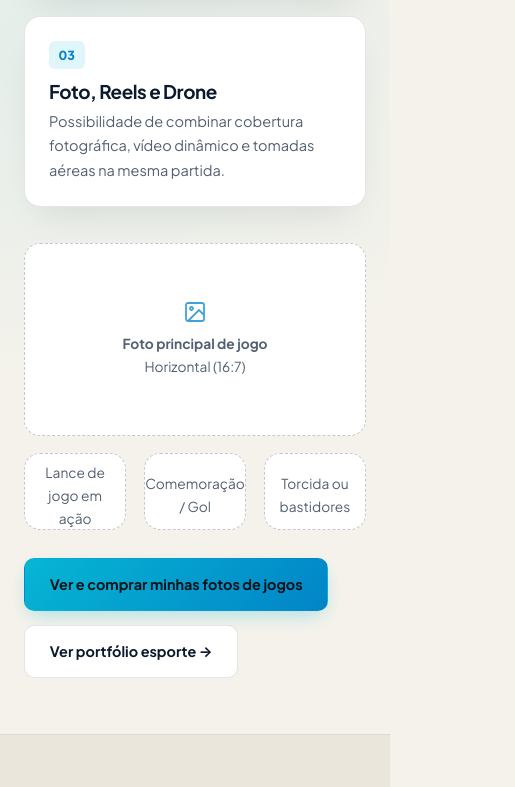
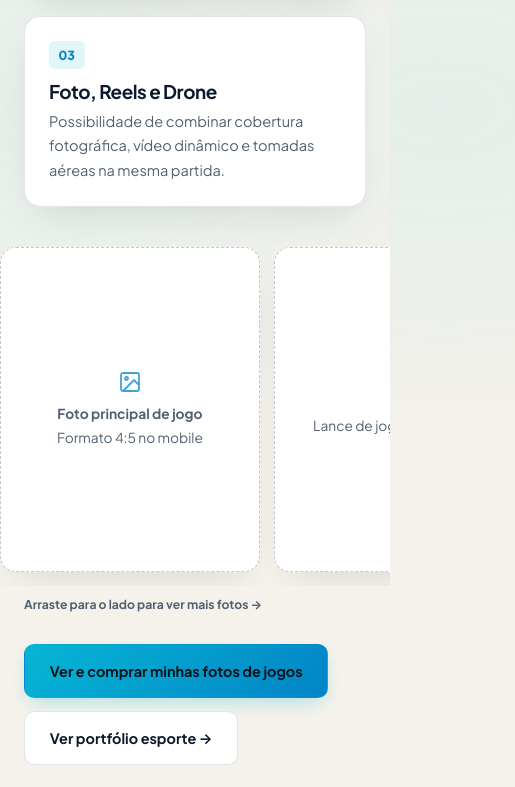
Before and after one commit to crmarciodagama/site-oceam, a plain HTML site: page teste.html in a window 390 px wide. Shown: the part 1636-2423 px from the top of the page, 515 px wide, since content can reach past the window. Drawn offline with nearby package versions, Linux system fonts and the light colour scheme.

Commit message:
Refactor slots and update styles for mobile carousel

```diff
--- a/teste.html
+++ b/teste.html
@@ -225,7 +225,6 @@ nav a:hover { color: var(--navy); }
   margin: 0 auto 2.25rem;
 }
 
-/* Palavra alternando dentro do slogan */
 .swap-word {
   display: inline-block;
   font-family: "Cormorant Garamond", Georgia, serif;
@@ -241,7 +240,6 @@ nav a:hover { color: var(--navy); }
   transform: translateY(10px);
 }
 
-/* Stage do Demoreel centralizado, começando pequeno e expandindo na rolagem */
 .reel-stage {
   display: flex;
   justify-content: center;
@@ -418,12 +416,20 @@ h2 { font-size: clamp(1.85rem, 3.8vw, 2.65rem); font-weight: 800; margin-bottom:
 .value-card h3 { font-size: 1.18rem; font-weight: 700; margin-bottom: 0.4rem; }
 .value-card p { margin: 0; color: var(--mute); font-size: 0.91rem; }
 
-/* Slots de imagem preservados com hover */
-.slots { display: grid; grid-template-columns: repeat(3, 1fr); gap: 1.1rem; }
+/* Slots de imagem em 4:5 no desktop e carrossel arrastável no mobile */
+.slots-wrap {
+  position: relative;
+}
+
+.slots {
+  display: grid;
+  grid-template-columns: repeat(3, 1fr);
+  gap: 1.1rem;
+}
 
 .slot {
   position: relative;
-  aspect-ratio: 4/3;
+  aspect-ratio: 4/5;
   background: var(--surface);
   border: 1px dashed rgba(11, 25, 44, 0.24);
   border-radius: var(--radius-md);
@@ -437,6 +443,7 @@ h2 { font-size: clamp(1.85rem, 3.8vw, 2.65rem); font-weight: 800; margin-bottom:
   font-size: 0.86rem;
   overflow: hidden;
   cursor: pointer;
+  box-shadow: var(--shadow);
   transition: transform 0.35s cubic-bezier(0.22, 1, 0.36, 1), border-color 0.3s ease, box-shadow 0.35s ease;
 }
 
@@ -444,7 +451,6 @@ h2 { font-size: clamp(1.85rem, 3.8vw, 2.65rem); font-weight: 800; margin-bottom:
   transform: translateY(-4px);
   border-color: var(--cyan-deep);
   border-style: solid;
-  box-shadow: var(--shadow);
   color: var(--navy);
 }
 
@@ -456,7 +462,11 @@ h2 { font-size: clamp(1.85rem, 3.8vw, 2.65rem); font-weight: 800; margin-bottom:
   margin-bottom: 0.5rem;
 }
 
-.slot.wide { grid-column: span 3; aspect-ratio: 16/7; }
+/* No desktop, o wide ocupa a linha inteira com altura equilibrada */
+.slot.wide {
+  grid-column: span 3;
+  aspect-ratio: 16/7;
+}
 
 .slot img {
   position: absolute;
@@ -468,6 +478,10 @@ h2 { font-size: clamp(1.85rem, 3.8vw, 2.65rem); font-weight: 800; margin-bottom:
 }
 
 .slot:hover img { transform: scale(1.04); }
+
+.swipe-hint {
+  display: none;
+}
 
 /* Split & Lists */
 .split { display: grid; grid-template-columns: 1fr 1.1fr; gap: 3rem; align-items: center; }
@@ -710,6 +724,7 @@ footer .links a:hover { color: var(--cyan); }
 }
 .wa-float:hover { transform: scale(1.08); }
 
+/* MOBILE: CARROSSEL ARRASTÁVEL 4:5 COM DICA DE MOVIMENTO */
 @media (max-width: 860px) {
   nav { display: none; }
   .reel-box { width: var(--reel-w, 290px); }
@@ -719,13 +734,56 @@ footer .links a:hover { color: var(--cyan); }
   .about .slot { max-width: 320px; }
   .hero { padding: 3.75rem 0 3rem; }
   section { padding: 3.5rem 0; }
-  .slot.wide { aspect-ratio: 16/9; }
+
+  .slots {
+    display: flex;
+    flex-direction: row;
+    overflow-x: auto;
+    scroll-snap-type: x mandatory;
+    scroll-behavior: smooth;
+    -webkit-overflow-scrolling: touch;
+    gap: 0.9rem;
+    padding: 0.25rem 1.5rem 0.85rem;
+    margin: 0 -1.5rem;
+    scrollbar-width: none;
+  }
+  .slots::-webkit-scrollbar { display: none; }
+
+  .slots .slot,
+  .slots .slot.wide {
+    flex: 0 0 76%;
+    max-width: 300px;
+    aspect-ratio: 4/5;
+    scroll-snap-align: start;
+  }
+
+  /* Movimento sutil de "espiada" para indicar que dá para arrastar */
+  .slots.is-peeking {
+    animation: cardPeekHint 3.2s ease-in-out infinite;
+  }
+
+  @keyframes cardPeekHint {
+    0%, 72%, 100% { transform: translateX(0); }
+    82% { transform: translateX(-14px); }
+    91% { transform: translateX(0); }
+  }
+
+  .swipe-hint {
+    display: inline-flex;
+    align-items: center;
+    gap: 0.35rem;
+    font-size: 0.76rem;
+    font-weight: 700;
+    color: var(--mute);
+    margin-top: 0.5rem;
+  }
 }
 
 @media (prefers-reduced-motion: reduce) {
   html { scroll-behavior: auto; }
   .reveal-section { opacity: 1 !important; transform: none !important; }
   .reel-box { width: 100% !important; }
+  .slots.is-peeking { animation: none !important; }
   *, *::before, *::after { transition: none !important; animation: none !important; }
 }
 </style>
@@ -825,25 +883,29 @@ footer .links a:hover { color: var(--cyan); }
         </div>
       </div>
 
-      <div class="slots">
+      <div class="slots-wrap">
+        <div class="slots is-peeking">
           <div class="slot wide">
             <svg viewBox="0 0 24 24" fill="none" stroke-width="1.8"><rect x="3" y="3" width="18" height="18" rx="2"/><circle cx="8.5" cy="8.5" r="1.5"/><path d="m21 15-5-5L5 21"/></svg>
             <strong>Foto principal de jogo</strong>
-          <span>Horizontal (16:7)</span>
+            <span>Formato 4:5 no mobile</span>
           </div>
           <div class="slot">
             <svg viewBox="0 0 24 24" fill="none" stroke-width="1.8"><rect x="3" y="3" width="18" height="18" rx="2"/><circle cx="8.5" cy="8.5" r="1.5"/><path d="m21 15-5-5L5 21"/></svg>
-          <span>Lance de jogo em ação</span>
+            <span>Lance de jogo em ação (4:5)</span>
           </div>
           <div class="slot">
             <svg viewBox="0 0 24 24" fill="none" stroke-width="1.8"><rect x="3" y="3" width="18" height="18" rx="2"/><circle cx="8.5" cy="8.5" r="1.5"/><path d="m21 15-5-5L5 21"/></svg>
-          <span>Comemoração / Gol</span>
+            <span>Comemoração / Gol (4:5)</span>
           </div>
           <div class="slot">
             <svg viewBox="0 0 24 24" fill="none" stroke-width="1.8"><rect x="3" y="3" width="18" height="18" rx="2"/><circle cx="8.5" cy="8.5" r="1.5"/><path d="m21 15-5-5L5 21"/></svg>
-          <span>Torcida ou bastidores</span>
+            <span>Torcida ou bastidores (4:5)</span>
           </div>
         </div>
+        <span class="swipe-hint" aria-hidden="true">Arraste para o lado para ver mais fotos →</span>
+      </div>
+
       <div class="btns section-btns">
         <a class="btn cyan" href="https://banlek.com/omarcioafonso" target="_blank" rel="noopener">Ver e comprar minhas fotos de jogos</a>
         <a class="btn alt" href="/esporte">Ver portfólio esporte →</a>
@@ -878,15 +940,19 @@ footer .links a:hover { color: var(--cyan); }
           </div>
           <p class="quote">“Espaço para depoimento de cliente, com nome e tipo de evento.”</p>
         </div>
-        <div class="slots">
+
+        <div class="slots-wrap">
+          <div class="slots is-peeking">
             <div class="slot wide">
               <svg viewBox="0 0 24 24" fill="none" stroke-width="1.8"><rect x="3" y="3" width="18" height="18" rx="2"/><circle cx="8.5" cy="8.5" r="1.5"/><path d="m21 15-5-5L5 21"/></svg>
-            <strong>Foto principal de casamento ou batizado</strong>
-            <span>Horizontal (16:7)</span>
+              <strong>Foto principal (4:5)</strong>
+              <span>Casamento ou batizado</span>
             </div>
-          <div class="slot"><span>Momento litúrgico / altar</span></div>
-          <div class="slot"><span>Recepção / fotos impressas na hora</span></div>
-          <div class="slot"><span>Retrato / família</span></div>
+            <div class="slot"><span>Momento litúrgico / altar (4:5)</span></div>
+            <div class="slot"><span>Recepção / fotos impressas na hora (4:5)</span></div>
+            <div class="slot"><span>Retrato / família (4:5)</span></div>
+          </div>
+          <span class="swipe-hint" aria-hidden="true">Arraste para o lado para ver mais fotos →</span>
         </div>
       </div>
     </div>
@@ -934,19 +1000,22 @@ footer .links a:hover { color: var(--cyan); }
         </div>
       </div>
 
-      <div class="slots">
+      <div class="slots-wrap">
+        <div class="slots is-peeking">
           <div class="slot">
             <svg viewBox="0 0 24 24" fill="none" stroke-width="1.8"><rect x="3" y="3" width="18" height="18" rx="2"/><circle cx="8.5" cy="8.5" r="1.5"/><path d="m21 15-5-5L5 21"/></svg>
-          <span>Frame de vídeo / drone (capa)</span>
+            <span>Frame de vídeo / drone (4:5)</span>
           </div>
           <div class="slot">
             <svg viewBox="0 0 24 24" fill="none" stroke-width="1.8"><rect x="3" y="3" width="18" height="18" rx="2"/><circle cx="8.5" cy="8.5" r="1.5"/><path d="m21 15-5-5L5 21"/></svg>
-          <span>Bastidores de transmissão ao vivo</span>
+            <span>Bastidores de live (4:5)</span>
           </div>
           <div class="slot">
             <svg viewBox="0 0 24 24" fill="none" stroke-width="1.8"><rect x="3" y="3" width="18" height="18" rx="2"/><circle cx="8.5" cy="8.5" r="1.5"/><path d="m21 15-5-5L5 21"/></svg>
-          <span>Peça de design comercial / social media</span>
+            <span>Design comercial / social media (4:5)</span>
           </div>
+        </div>
+        <span class="swipe-hint" aria-hidden="true">Arraste para o lado para ver mais →</span>
       </div>
     </div>
   </section>
@@ -1137,7 +1206,17 @@ footer .links a:hover { color: var(--cyan); }
     updateReelSize();
   }
 
-  // 3. Formulário WhatsApp + Captura silenciosa de Lead
+  // 3. Pausa a dica de arrastar assim que o usuário interage com o carrossel no mobile
+  document.querySelectorAll('.slots').forEach(function(track) {
+    function stopPeek() {
+      track.classList.remove('is-peeking');
+    }
+    track.addEventListener('touchstart', stopPeek, { passive: true });
+    track.addEventListener('scroll', stopPeek, { passive: true });
+    track.addEventListener('pointerdown', stopPeek, { passive: true });
+  });
+
+  // 4. Formulário WhatsApp + Captura silenciosa de Lead
   var s = document.getElementById('serv'),
       d = document.getElementById('dia'),
       c = document.getElementById('cid'),
@@ -1184,7 +1263,7 @@ footer .links a:hover { color: var(--cyan); }
     });
   }
 
-  // 4. Brilho sutil acompanhando o mouse na Hero
+  // 5. Brilho sutil acompanhando o mouse na Hero
   var hero = document.getElementById('hero-area');
   if (hero) {
     var ticking = false;
@@ -1201,7 +1280,7 @@ footer .links a:hover { color: var(--cyan); }
     }, { passive: true });
   }
 
-  // 5. Revelação das seções na rolagem
+  // 6. Revelação das seções na rolagem
   var sections = document.querySelectorAll('.reveal-section');
   if ('IntersectionObserver' in window) {
     var observer = new IntersectionObserver(function(entries, obs) {
```
Lines whose indentation alone changed are shown as unchanged.
